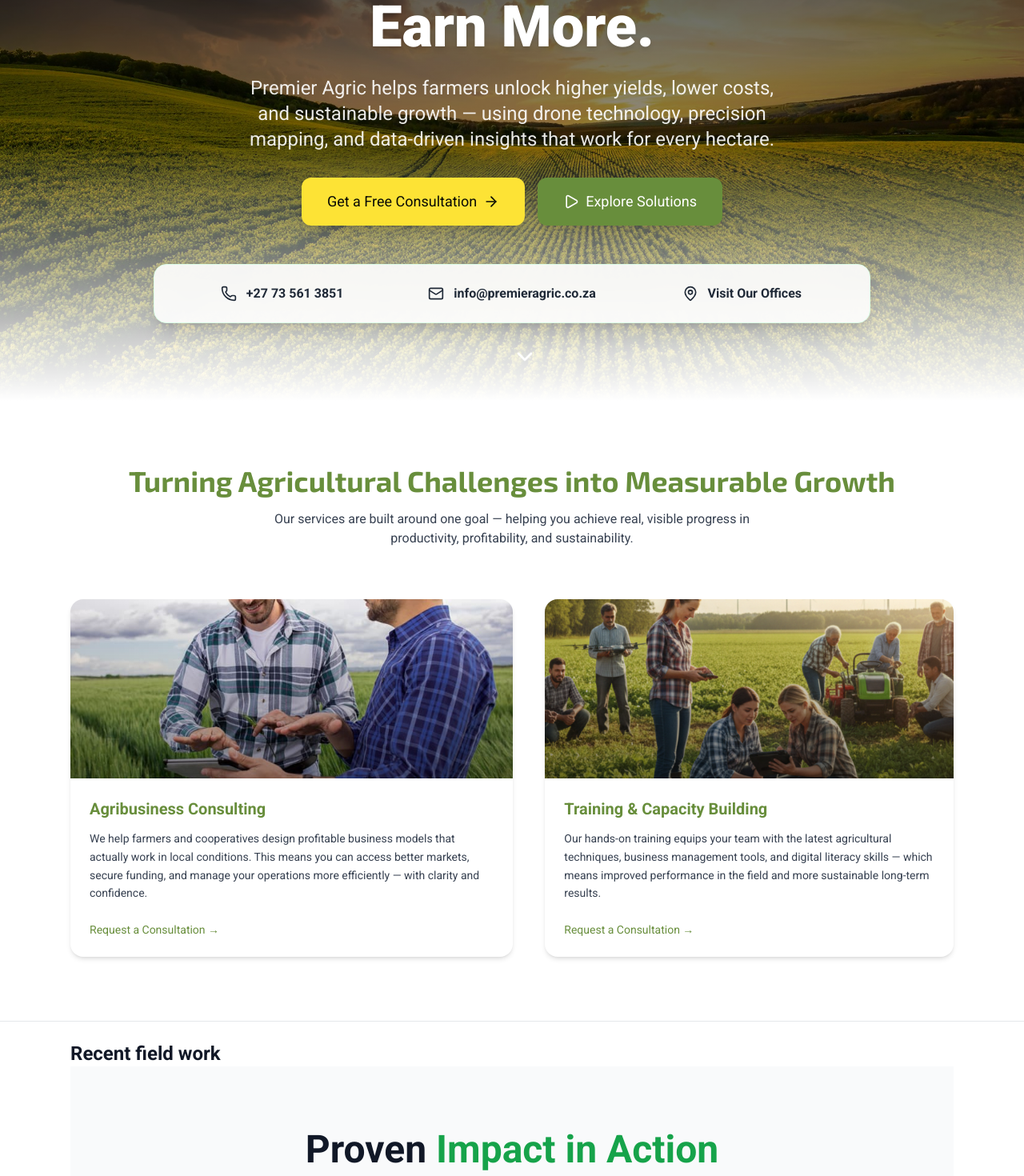
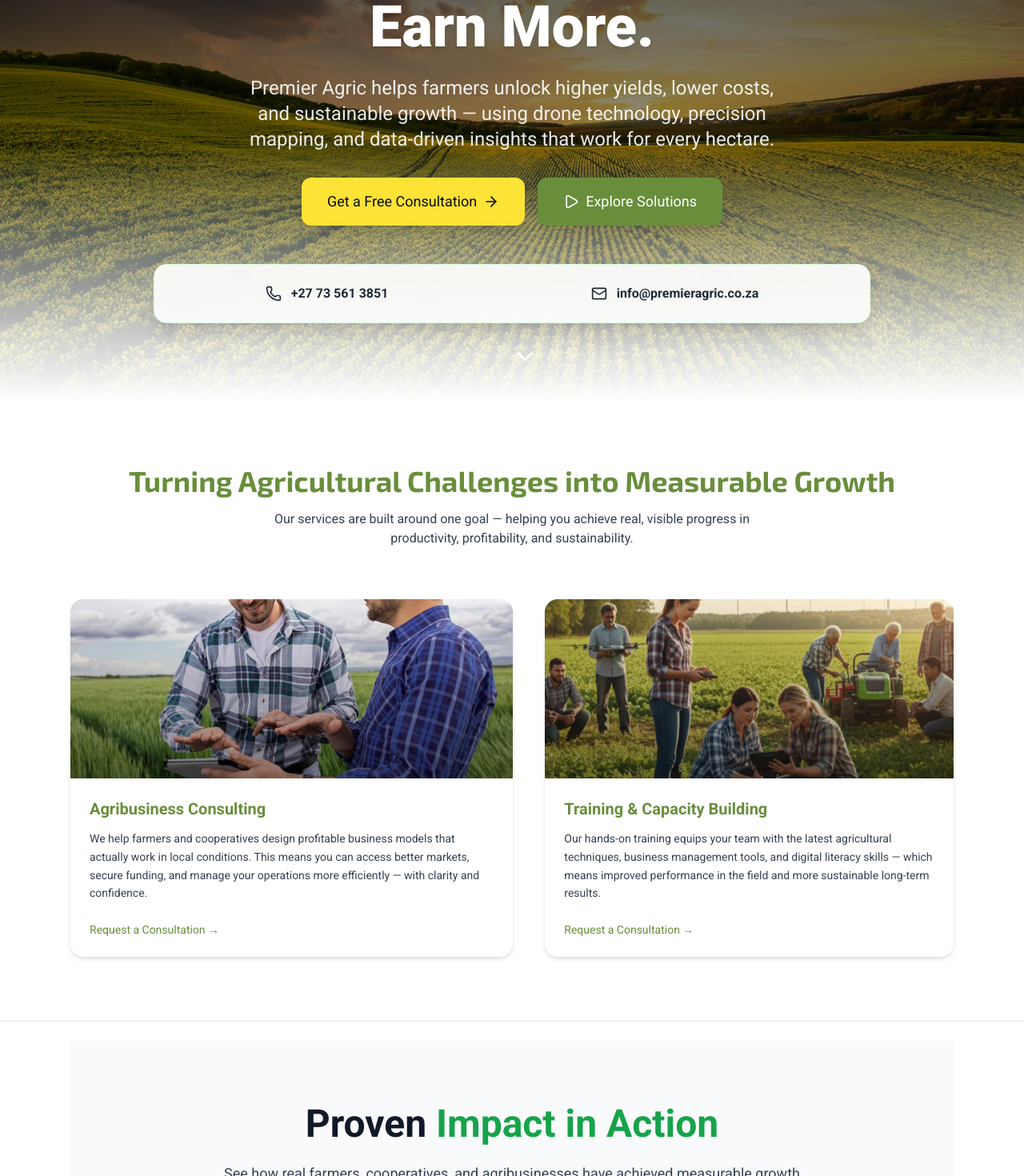
Before and after one commit to Luazii/premier-agric, a Next.js app: page / in a window 1280 px wide. Shown: the part 299-1769 px from the top of the page at 80% size. Built offline with nearby package versions, Linux system fonts and the light colour scheme.

Commit message:
small changes

```diff
--- a/src/app/page.js
+++ b/src/app/page.js
@@ -11,7 +11,7 @@
 
       <section className="py-6 border-t">
         <div className="max-w-6xl mx-auto px-6">
-          <h3 className="text-2xl font-semibold">Recent field work</h3>
+
           <PortfolioGallery />
         </div>
       </section>
--- a/src/components/Hero.jsx
+++ b/src/components/Hero.jsx
@@ -58,7 +58,7 @@
 
           {/* Quick Contact Bar */}
           <div className="bg-white/90 backdrop-blur-md border border-green-100 rounded-2xl p-6 max-w-4xl mx-auto shadow-xl">
-            <div className="grid grid-cols-1 md:grid-cols-3 gap-4 text-center">
+            <div className="flex flex-col md:flex-row justify-around items-center gap-6">
               <a
                 href="tel:+27 73 561 3851"
                 className="flex items-center justify-center space-x-3 text-gray-800 hover:text-green-600 transition-colors duration-300"
@@ -73,13 +73,13 @@
                 <Mail className="w-5 h-5" />
                 <span className="font-semibold">info@premieragric.co.za</span>
               </a>
-              <a
+              {/* <a
                 href="/contact"
                 className="flex items-center justify-center space-x-3 text-gray-800 hover:text-green-600 transition-colors duration-300"
               >
                 <MapPin className="w-5 h-5" />
                 <span className="font-semibold">Visit Our Offices</span>
-              </a>
+              </a> */}
             </div>
           </div>
         </div>
```
